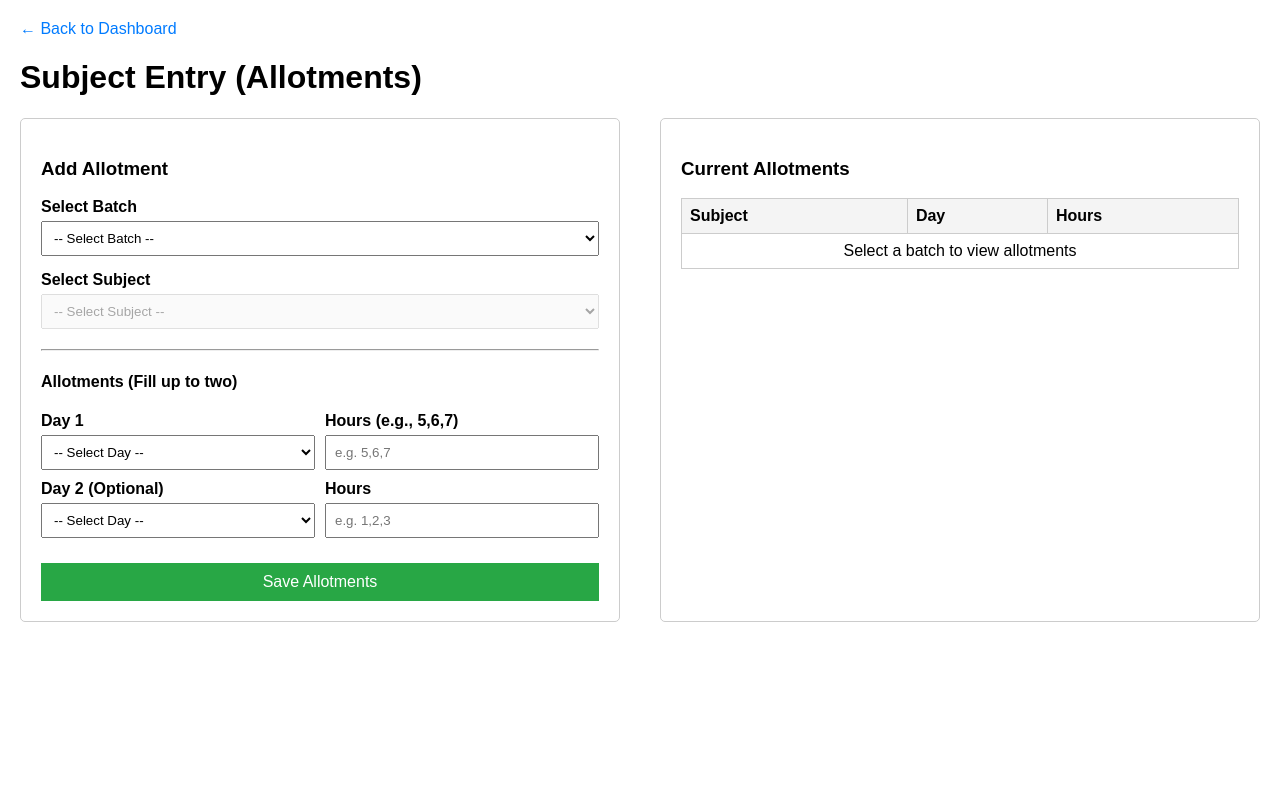
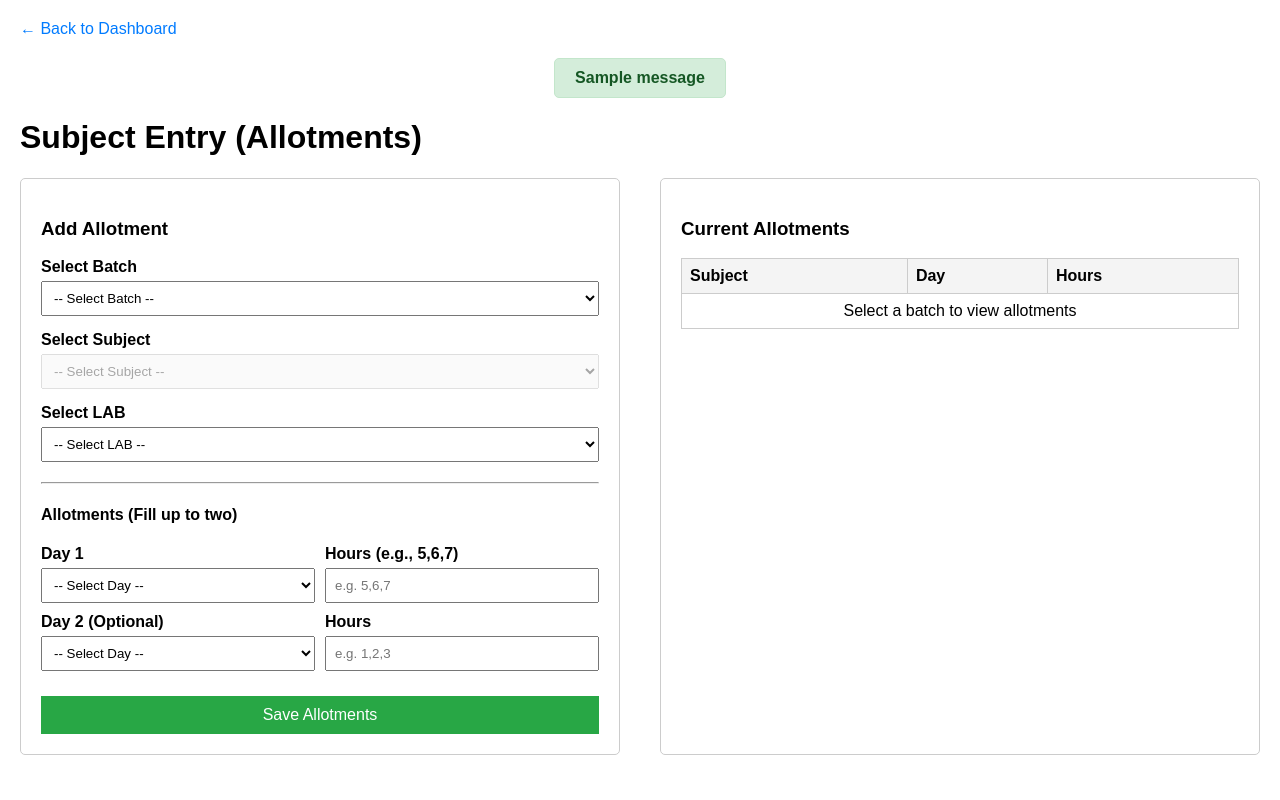
Before and after one commit to varunpnair92/timetable, a Django app: page /subject-entry/ in a window 1280 px wide. Run offline with Django 5.2, Linux system fonts and the light colour scheme; tables that the repository leaves empty hold one stand-in row (values such as "Sample post"); one stand-in notice (Sample message) is shown; parts of the project's set-up code (start-up, migrations or seed data) failed here and were passed over.

Commit message:
Add LAB selection and validation checking in Subject Entry (Allotment) page

```diff
--- a/fisat/views.py
+++ b/fisat/views.py
@@ -1908,35 +1908,51 @@ def subject_entry_view(request):
     if request.method == "POST":
         batch_id = request.POST.get('batch_id')
         subject_name = request.POST.get('subject_name')
+        lab = request.POST.get('lab')
+
         if batch_id and subject_name:
             batch = Batch.objects.get(id=batch_id)
+            errors = []
+
+            def save_entry(day, hours):
+                try:
+                    entry = SubjectEntry(
+                        subject_name=subject_name,
+                        class_name=batch.name,
+                        day=day,
+                        allotted_hours=hours,
+                        LAB=lab,
+                        period=dp
+                    )
+                    entry.full_clean()
+                    entry.save()
+                except ValidationError as e:
+                    errors.append(f"Allotment error: {', '.join(e.messages)}")
 
             day_1 = request.POST.get('day_1')
             hours_1 = request.POST.get('hours_1')
             if day_1 and hours_1:
-                SubjectEntry.objects.create(
-                    subject_name=subject_name,
-                    class_name=batch.name,
-                    day=day_1,
-                    allotted_hours=hours_1,
-                    period=dp
-                )
+                save_entry(day_1, hours_1)
 
             day_2 = request.POST.get('day_2')
             hours_2 = request.POST.get('hours_2')
-            if day_2 and hours_2:
-                SubjectEntry.objects.create(
-                    subject_name=subject_name,
-                    class_name=batch.name,
-                    day=day_2,
-                    allotted_hours=hours_2,
-                    period=dp
-                )
+            if day_2 and hours_2 and not errors:
+                save_entry(day_2, hours_2)
+
+            if errors:
+                for error in errors:
+                    messages.error(request, error)
+            else:
+                messages.success(request, "Success! Subject entries have been allotted.")
 
             return redirect('subject_entry')
 
     batches = Batch.objects.filter(period=dp)
-    return render(request, 'subject_entry.html', {'batches': batches})
+    lab_choices = SubjectEntry.LAB_CHOICES
+    return render(request, 'subject_entry.html', {
+        'batches': batches,
+        'lab_choices': lab_choices
+    })
 
 def get_batch_subjects(request, batch_id):
     subjects = BatchSubject.objects.filter(batch_id=batch_id).values('id', 'subject_name')
--- a/templates/subject_entry.html
+++ b/templates/subject_entry.html
@@ -27,6 +27,19 @@
         <a href="{% url 'dashboard' %}">&larr; Back to Dashboard</a>
     </div>
 
+    <!-- Django Messages -->
+    {% if messages %}
+    <div style="width: 100%; text-align: center; margin-bottom: 20px;">
+        {% for message in messages %}
+        <div style="display: inline-block; padding: 10px 20px; border-radius: 5px; font-weight: bold;
+                    {% if message.tags == 'error' %}background-color: #ffcccc; color: red; border: 1px solid red;
+                    {% else %}background-color: #d4edda; color: #155724; border: 1px solid #c3e6cb;{% endif %}">
+            {{ message }}
+        </div>
+        {% endfor %}
+    </div>
+    {% endif %}
+
     <h1>Subject Entry (Allotments)</h1>
 
     <div class="container">
@@ -48,6 +61,16 @@
                     <label>Select Subject</label>
                     <select name="subject_name" id="subjectSelect" required disabled>
                         <option value="">-- Select Subject --</option>
+                    </select>
+                </div>
+
+                <div class="form-group">
+                    <label>Select LAB</label>
+                    <select name="lab" required>
+                        <option value="">-- Select LAB --</option>
+                        {% for code, name in lab_choices %}
+                        <option value="{{ code }}">{{ name }}</option>
+                        {% endfor %}
                     </select>
                 </div>
 
```
